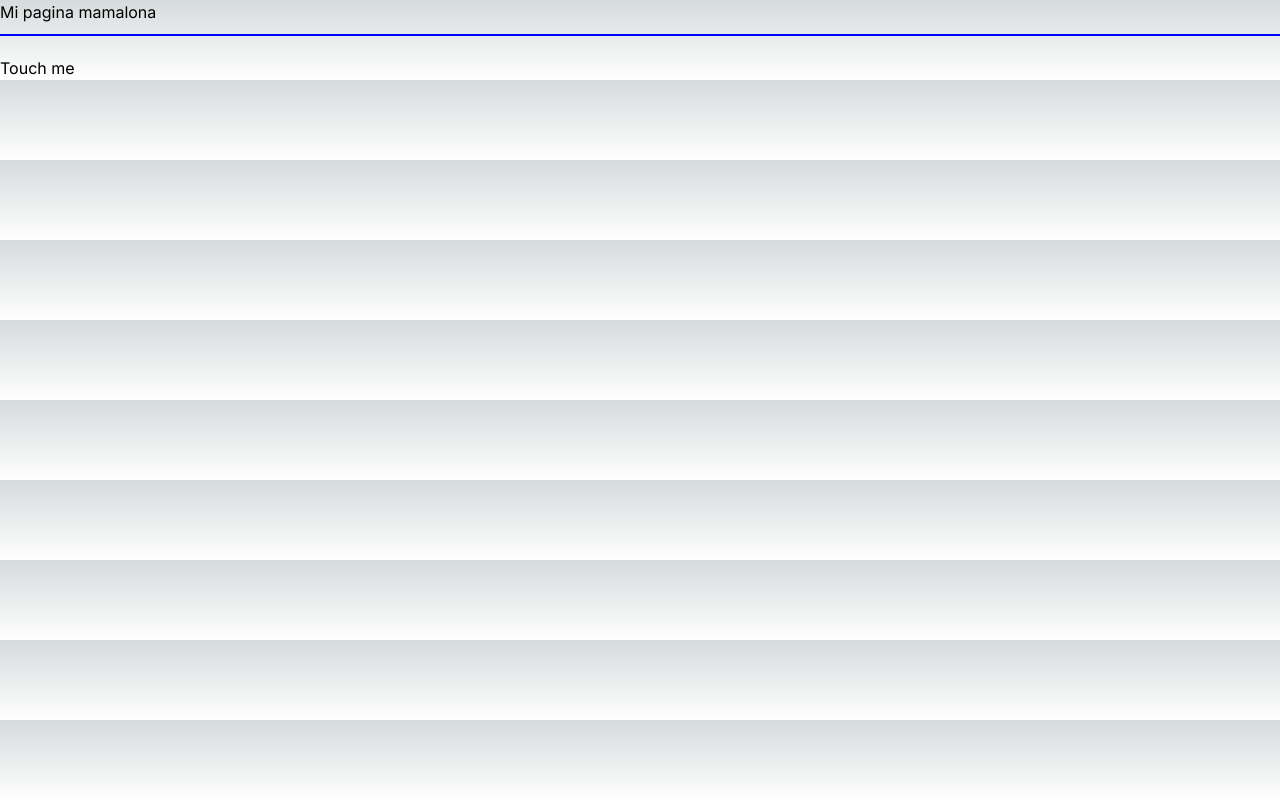
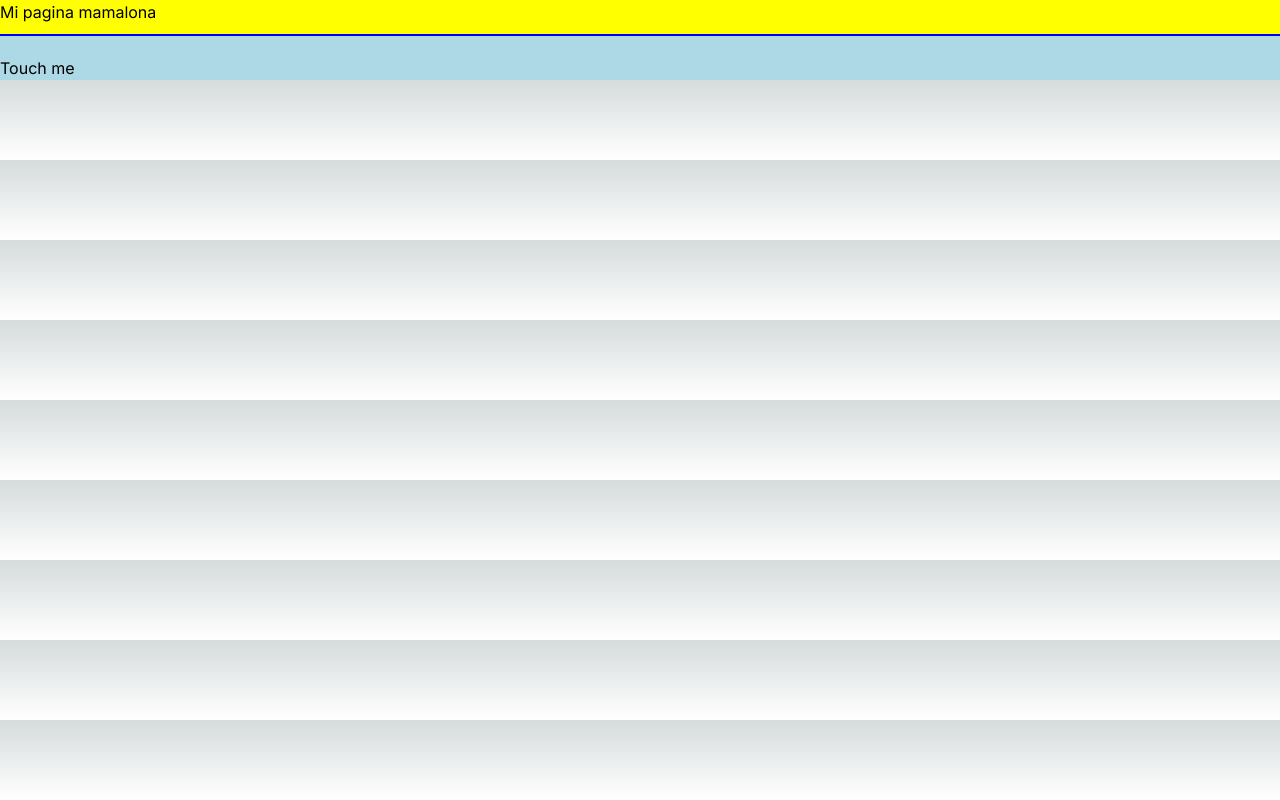
Before and after one commit to DonCarlosD/Repositorio-MAMALON, a Next.js app in the folder front/: page /Anita in a window 1280 px wide. Built offline with nearby package versions, Linux system fonts and the light colour scheme.

Commit message:
Color_Fondo

```diff
--- a/front/src/app/Anita/page.js
+++ b/front/src/app/Anita/page.js
@@ -1,14 +1,19 @@
 import React from 'react';
 
 const page = () => {
+    const pageStyle = {
+        backgroundColor: 'lightblue', // Fondo azul cielo
+    };
+
     const headerStyle = {
         borderBottom: '2px solid blue',
         paddingBottom: '10px',
-        marginBottom: '20px'
+        marginBottom: '20px',
+        backgroundColor: 'yellow', // Relleno del encabezado en color amarillo
     };
 
     return (
-        <div>
+        <div style={pageStyle}>
             <div style={headerStyle}>
                 <h1>Mi pagina mamalona</h1>
             </div>
@@ -16,4 +21,5 @@ const page = () => {
         </div>
     );
 }
-export default page
+
+export default page;
```
